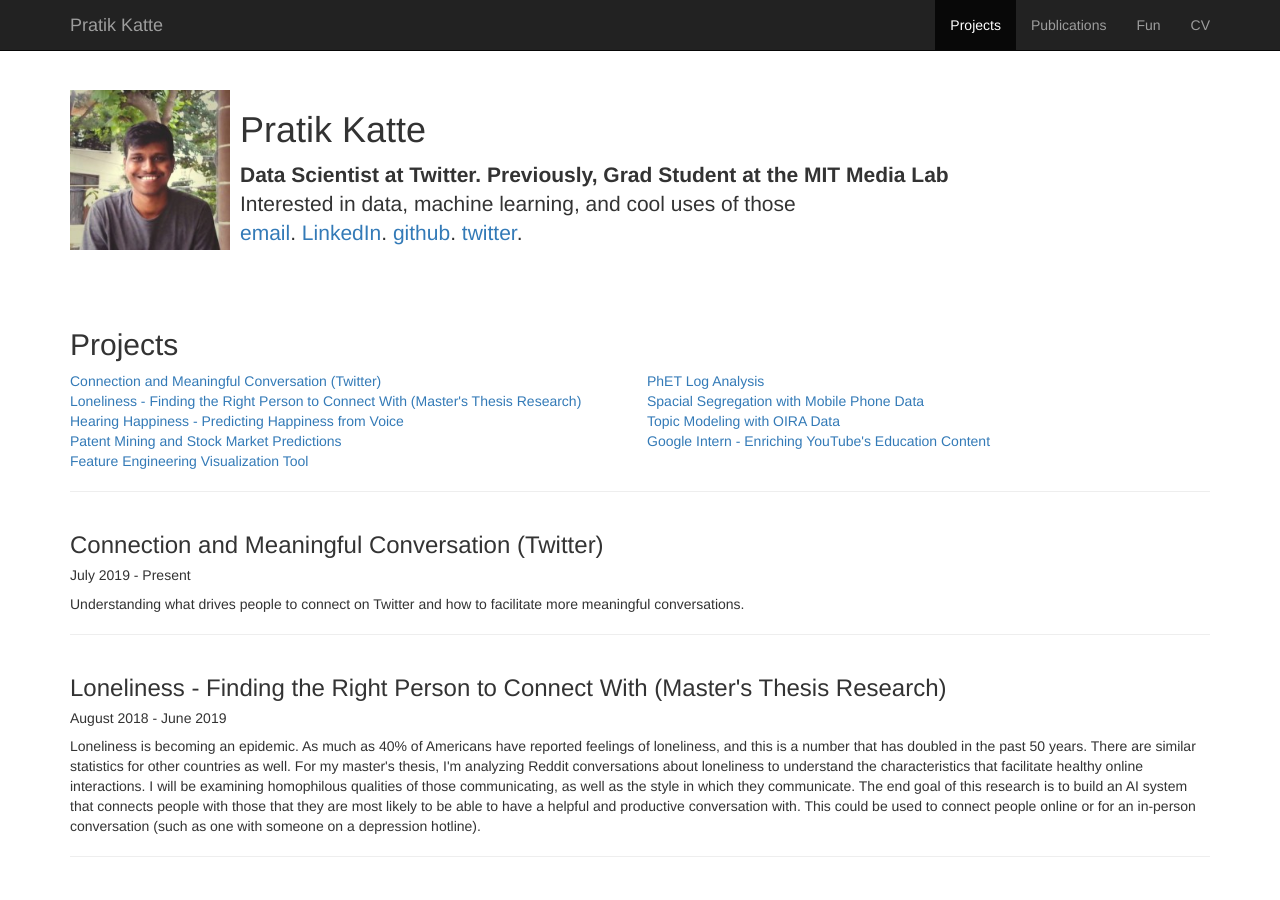
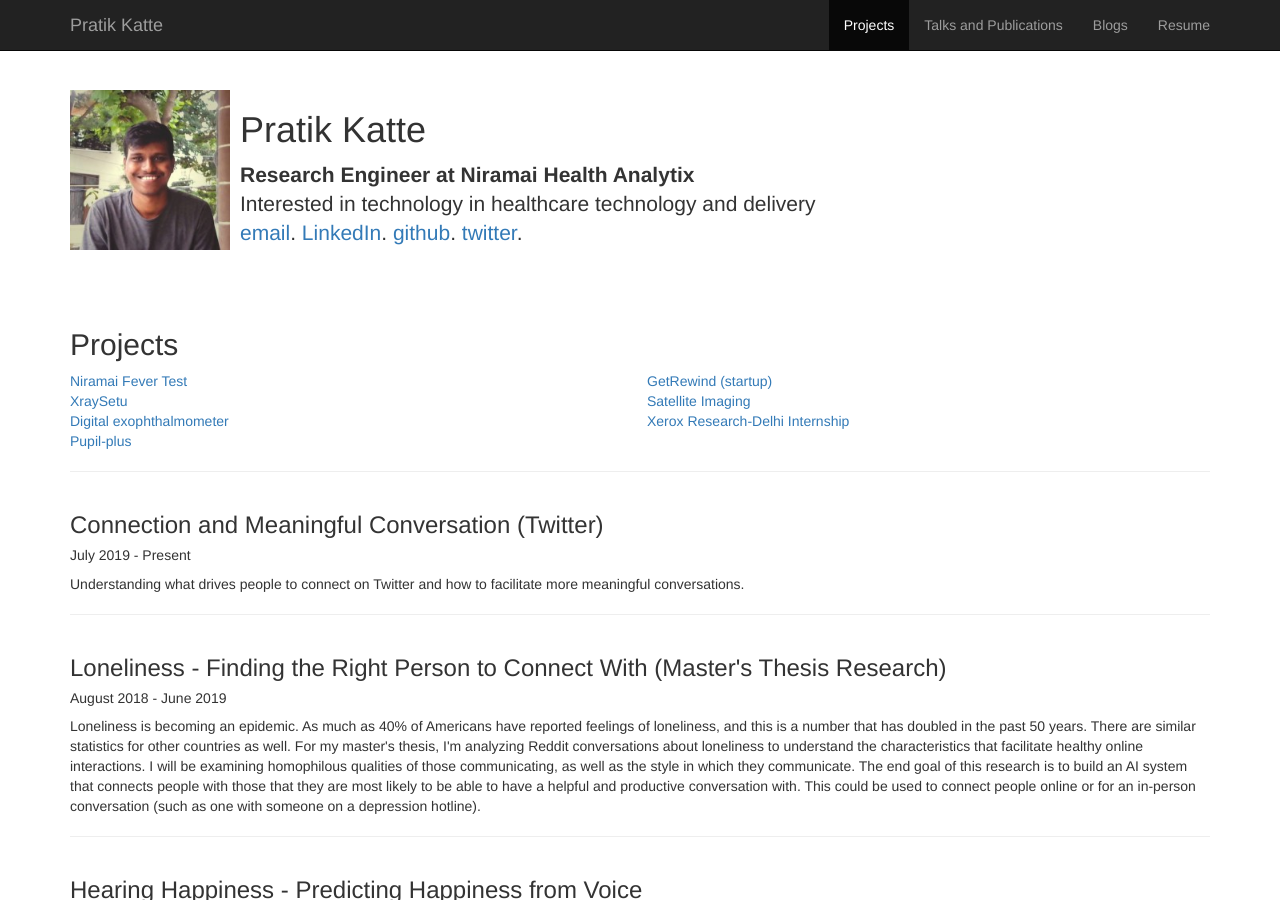
Before and after one commit to pratikkatte/pratikkatte.github.io, a Jekyll site: the page index.html, which Jekyll copies as it is, in a window 1280 px wide and 900 px high. Built offline with Jekyll 4.4.1, drawn with Linux system fonts in a browser that asks for light colours.

Commit message:
third commit

```diff
--- a/index.html
+++ b/index.html
@@ -53,9 +53,9 @@ qiubaiying.github.io
         <div id="navbar" class="collapse navbar-collapse">
           <ul class="nav navbar-nav navbar-right">
             <li class="active"><a href="/">Projects</a></li>
-            <li><a href="/publications">Publications</a></li>
-            <li><a href="/fun">Fun</a></li>
-            <li><a href="/papers/cv_laurenFratamico.pdf">CV</a></li>
+            <li><a href="/publications">Talks and Publications</a></li>
+            <li><a href="https://pratikkatte.substack.com/">Blogs</a></li>
+            <li><a href="/papers/PratikKatteResume.pdf">Resume</a></li>
           </ul>
         </div><!--/.nav-collapse -->
       </div>
@@ -67,9 +67,8 @@ qiubaiying.github.io
       <div class="about">
 
         <h1>Pratik Katte</h1>
-        <!--<p class="lead">Data Scientist. Computer Scientist. Dog Lover.<br>-->
-        <p class="lead"> <b>Data Scientist at Twitter. Previously, Grad Student at the MIT Media Lab</b><br>
-        Interested in data, machine learning, and cool uses of those<br>
+        <p class="lead"> <b>Research Engineer at Niramai Health Analytix</b><br>
+        Interested in technology in healthcare technology and delivery<br>
         <a href="mailto:pratikkatte7@gmail.com">email</a>.
         <a href="https://linkedin.com/in/pratikkatte">LinkedIn</a>.
         <a href="https://github.com/pratikkatte">github</a>.
@@ -81,20 +80,14 @@ qiubaiying.github.io
       <div id="projects">
         <h2>Projects</h2>
         <p><ul style="columns: 2; -webkit-columns: 2; -moz-columns: 2; list-style-type: none; padding-left:0;">
-        <li><a href="#connection">Connection and Meaningful Conversation (Twitter)</a></li>
-        <li><a href="#loneliness">Loneliness - Finding the Right Person to Connect With (Master's Thesis Research)</a></li>
-        <li><a href="#hearing_happiness">Hearing Happiness - Predicting Happiness from Voice</a></li>
-        <!--<li><a href="#mass_shootings">Mass Shootings - How can we Influence Beliefs?</a></li>-->
-        <li><a href="#project_patent">Patent Mining and Stock Market Predictions</a></li>
-        <li><a href="#project_feat_eng_viz">Feature Engineering Visualization Tool</a></li>
-        <li><a href="#project_phet">PhET Log Analysis</a></li>
-        <!--<li><a href="#project_qileap_food">Qi Leap - Food Prediction</a></li>
-        <li><a href="#project_qileap_sports_betting">Qi Leap - Sports Betting Prediction</a></li>-->
-        <li><a href="#project_segregation">Spacial Segregation with Mobile Phone Data</a></li>
-        <li><a href="#project_oira">Topic Modeling with OIRA Data</a></li>
-        <li><a href="#project_youtube">Google Intern - Enriching YouTube's Education Content</a></li>
+        <li><a href="#connection">Niramai Fever Test</a></li>
+        <li><a href="#connection">XraySetu</a></li>
+        <li><a href="#connection">Digital exophthalmometer</a></li>
+        <li><a href="#connection">Pupil-plus</a></li>
+        <li><a href="#connection">GetRewind (startup)</a></li>
+        <li><a href="#connection">Satellite Imaging</a></li>
+        <li><a href="#connection">Xerox Research-Delhi Internship</a></li>
         </ul></p>
-
 
     <hr>
     <div style="padding-top: 50px; margin-top: -50px;" id="connection">
```
Also changed, not shown: 2 other files.
